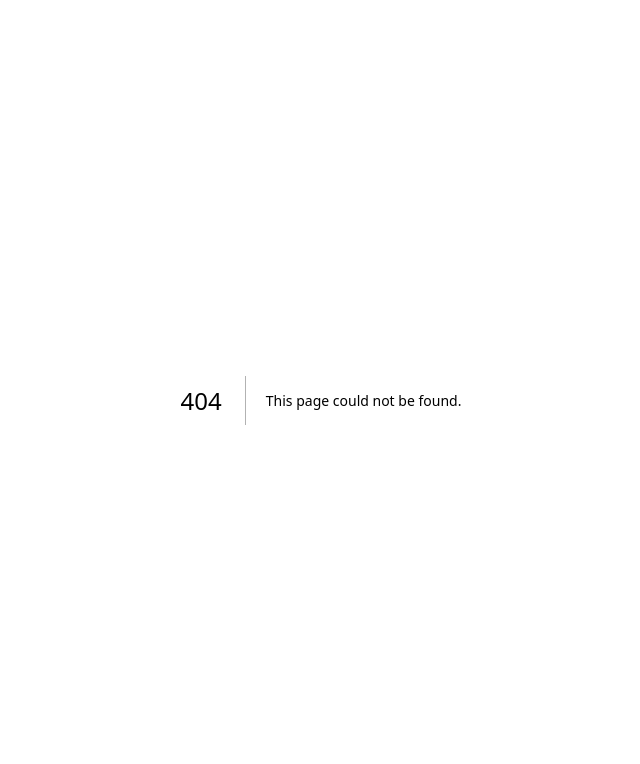
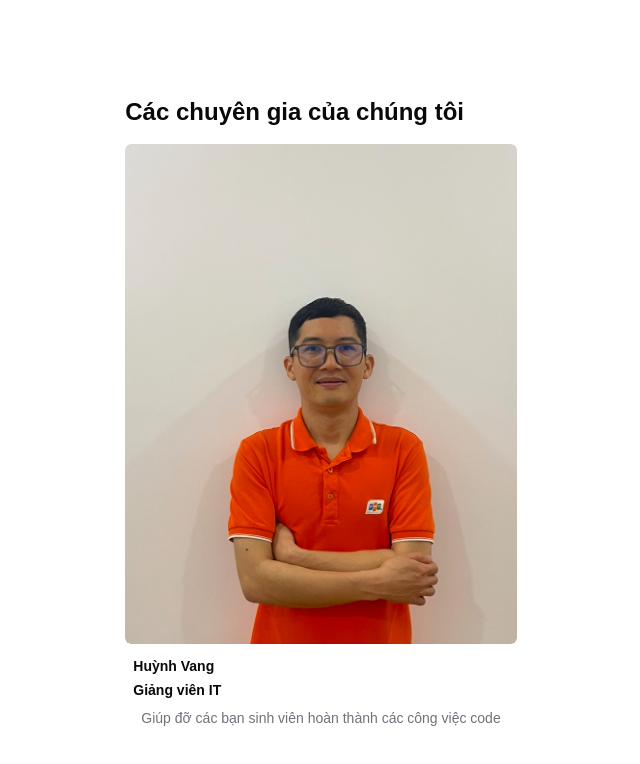
Before and after one commit to DinhSangNi/SDN-Fe, a Next.js app: page /welcome in a window 1280 px wide. Before the commit this address had no page. Shown: the top 764 px of the page, without its empty margins (319-959 px from the left). Built offline with nearby package versions, Linux system fonts and the light colour scheme.

Commit message:
welcome page

```diff
--- /dev/null
+++ b/app/welcome/page.tsx
@@ -0,0 +1,37 @@
+import Image from 'next/image';
+const HomePage = async () => {
+  return (
+    <section className=''>
+      <h3 className='font-bold mt-8 text-2xl mb-4'>
+        Các chuyên gia của chúng tôi
+      </h3>
+
+      <div className='flex flex-col items-center md:flex-row mt-2'>
+        <article className='group relative'>
+          <div className='relative h-[500px] mb-2 overflow-hidden rounded-md'>
+            <Image
+              src={'/avatars/huynhvang.jpg'}
+              fill
+              sizes='(max-width: 768px) 100vw, 50vw'
+              alt={'Huynh Vang'}
+              className='rounded-md object-cover transform group-hover:scale-110 transition-transform duration-500'
+            />
+          </div>
+          <div className='flex justify-between items-center'>
+            <h3 className='text-sm font-semibold mt-1 px-2'>{'Huỳnh Vang'}</h3>
+          </div>
+          <p className='text-sm mt-1 font-semibold px-2'>{'Giảng viên IT'}</p>
+          <div className='flex justify-between items-center mt-1 mb-2 px-2'>
+            <p className='text-sm mt-1'>
+              <span className='text-muted-foreground px-2'>
+                {'Giúp đỡ các bạn sinh viên hoàn thành các công việc code'}{' '}
+              </span>
+            </p>
+          </div>
+        </article>
+      </div>
+    </section>
+  );
+};
+
+export default HomePage;
```
Also changed, not shown: public/avatars/huynhvang.jpg (added).
